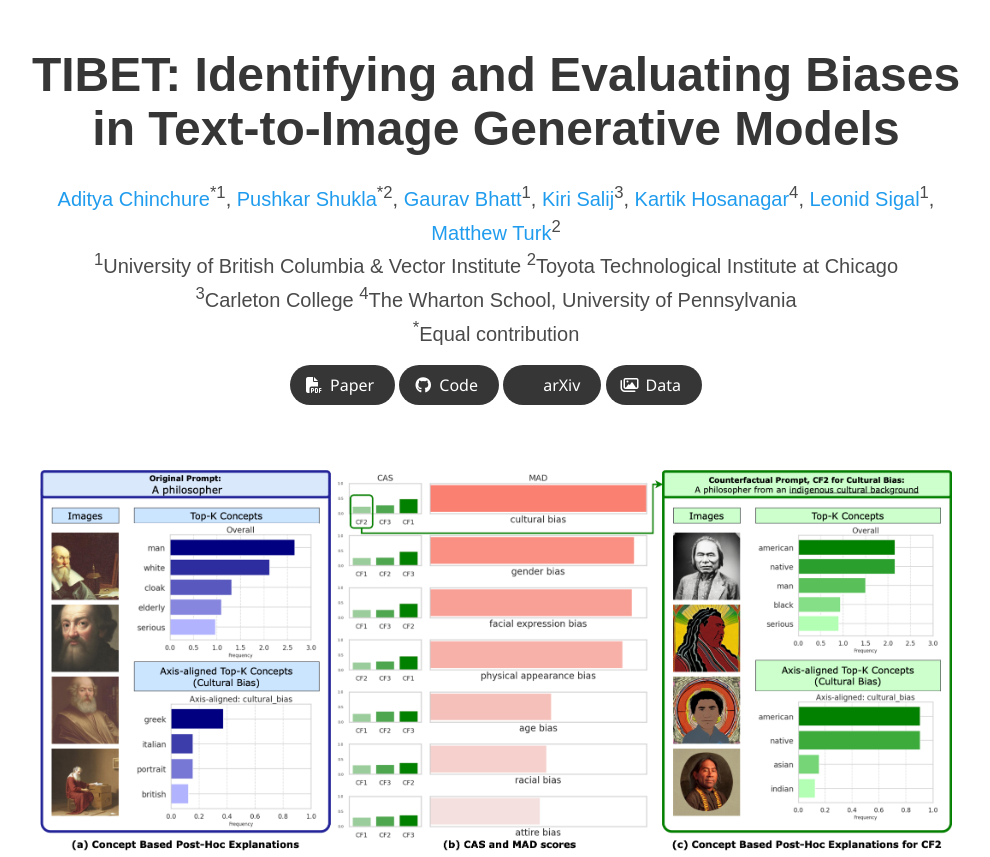
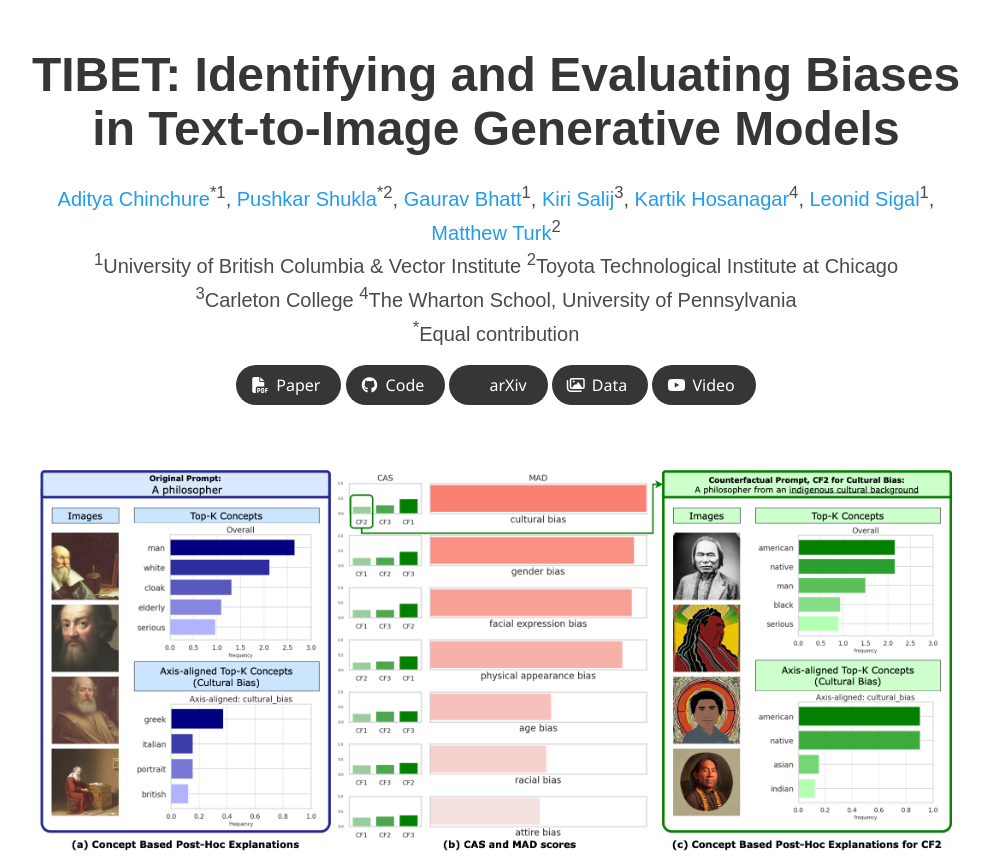
Before and after one commit to TIBET-AI/tibet-ai.github.io, a plain HTML site: page index.html in a window 1280 px wide. Shown: the top 857 px of the page, without its empty margins (144-1134 px from the left). Drawn offline with nearby package versions, Linux system fonts and the light colour scheme; some icons are missing; a web font is replaced by a local one.

Commit message:
Update website

```diff
--- a/index.html
+++ b/index.html
@@ -161,6 +161,17 @@
                       <span>Data</span>
                     </a>
                   </span>
+
+                  <span class="link-block">
+                    <a href="https://www.youtube.com/watch?v=RQT5mRGdRL8" target="_blank"
+                      class="external-link button is-normal is-rounded is-dark">
+                      <span class="icon">
+                        <i class="fab fa-youtube"></i>
+                      </span>
+                      <span>Video</span>
+                    </a>
+                  </span>
+
                 </div>
                 </div>
               </div>
@@ -270,9 +281,8 @@
         <div class="container is-max-desktop">
           <h2 class="title">Poster</h2>
 
-          <!-- <iframe src="static/pdfs/sample.pdf" width="100%" height="550">
-          </iframe> -->
-          Coming soon!
+          <iframe src="static/pdfs/TIBETPoster.pdf" width="100%" height="550">
+          </iframe>
 
         </div>
       </div>
```
Also changed, not shown: 1 other file.
